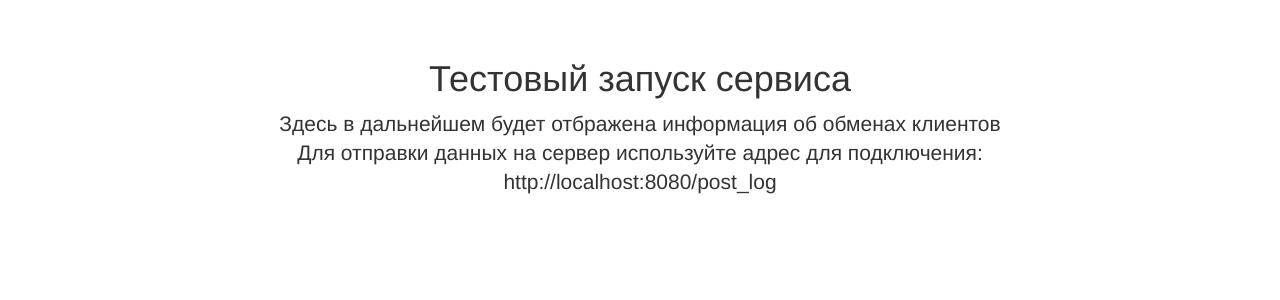
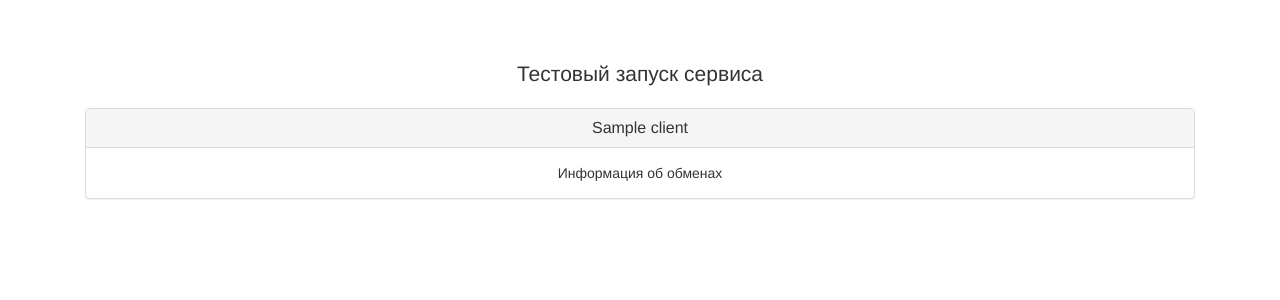
Before and after one commit to bds-orsk/1CMonitorService, a Flask app: page / in a window 1280 px wide. Shown: the part 51-351 px from the top of the page. Run offline with Flask 2, Linux system fonts and the light colour scheme; the visitor is signed in with stand-in values (Sample User, id 1); tables that the repository leaves empty hold one stand-in row (values such as "Sample post"); some libraries are stand-ins or nearby versions.

Commit message:
Fix errors

```diff
--- a/ObmenMonitorDataService.py
+++ b/ObmenMonitorDataService.py
@@ -45,6 +45,35 @@ class ObmenLogItem(Base):
                     Comment_vigruzka=self.Comment_vigruzka, Data_nachala_posl_zagr=self.Data_nachala_posl_zagr,
                     Data_nachala_posl_vigr=self.Data_nachala_posl_vigr)
 
+class ObmenCurrentErrorItem(Base):
+     __tablename__ = u'obmen_current_error'
+
+     client_id = Column(String, primary_key=True)
+     period = Column(DateTime, primary_key=True)
+     uzelib = Column(String, primary_key=True)
+
+     Data_posl_zagr = Column(DateTime)
+     Data_posl_vigr = Column(DateTime)
+     Rezult_posl_zagr = Column(String)
+     Rezult_posl_vigr = Column(String)
+
+     Comment_zagruzka = Column(String)
+     Comment_vigruzka = Column(String)
+
+     def __init__(self, client_id, period, uzelib):
+         self.client_id = client_id
+         self.period = period
+         self.uzelib = uzelib
+
+     def __repr__(self):
+        return "<ObmenLogItem id='%s'('%s','%s')>" % (self.client_id, self.period, self.uzelib)
+
+     def getDictonary(self):
+        return dict(client_id=self.client_id, period=self.period, uzelib=self.uzelib, Data_posl_zagr=self.Data_posl_zagr,
+                    Data_posl_vigr=self.Data_posl_vigr, Rezult_posl_zagr=self.Rezult_posl_zagr,
+                    Rezult_posl_vigr=self.Rezult_posl_vigr, Comment_zagruzka=self.Comment_zagruzka,
+                    Comment_vigruzka=self.Comment_vigruzka)
+
 class ObmenLogClient(Base):
      __tablename__ = u'obmen_client'
 
@@ -61,7 +90,6 @@ class ObmenLogClient(Base):
      def getDictonary(self):
         return dict(client_id=self.client_id, client_name=self.client_name)
 
-
 class ObmenMonitorService():
 
     def __init__(self):
@@ -73,7 +101,8 @@ class ObmenMonitorService():
 
     def getObmenLogItems(self):
         #log_items = self.session.query(ObmenLogItem).order_by(ObmenLogItem.period.desc()).all()
-        log_items = self.session.query(ObmenLogItem).order_by(ObmenLogItem.period.desc()).slice(1,30)
+        #log_items = self.session.query(ObmenLogItem, ObmenLogClient).outerjoin(ObmenLogClient, ObmenLogClient.client_id==ObmenLogItem.client_id).order_by(ObmenLogItem.period.desc()).slice(0,30)
+        log_items = self.session.query(ObmenLogItem).order_by(ObmenLogItem.period.desc()).slice(0,30)
         #log_items = ObmenLogItem.query.order_by(ObmenLogItem.period.desc()).all()
         entries = [s.getDictonary() for s in log_items]
         return entries
@@ -84,10 +113,16 @@ class ObmenMonitorService():
         self.session.merge(log_item)
         self.session.commit()
 
+    def addObmenErrorItem(self,error_item):
+
+        #self.session.add(log_item)
+        self.session.merge(error_item)
+        self.session.commit()
+
     def addClientItem(self,client_item):
 
         #self.session.add(log_item)
-        self.session.merge(client_item)
+        self.session.add(client_item)
         self.session.commit()
 
     def getObmenClients(self):
--- a/server.py
+++ b/server.py
@@ -6,7 +6,7 @@ from functools import wraps
 
 import xml.etree.ElementTree as ET
 
-from ObmenMonitorDataService import ObmenLogItem, ObmenMonitorService, ObmenLogClient
+from ObmenMonitorDataService import ObmenLogItem, ObmenMonitorService, ObmenLogClient, ObmenCurrentErrorItem
 
 from datetime import datetime
 
@@ -37,7 +37,9 @@ def requires_auth(f):
 @app.route("/")
 def hello(errors=None):
     log_list=False
-    return render_template(u'index.html', errors=errors, log_list=log_list)
+    obmenMonitorService= ObmenMonitorService()
+    client_items = obmenMonitorService.getObmenClients()
+    return render_template(u'index.html', errors=errors, log_list=log_list, client_items=client_items)
 
 @app.route("/log")
 #@requires_auth
@@ -130,6 +132,13 @@ def post_log():
             li.Data_nachala_posl_zagr = datetime.strptime("01.01.0001 00:00:00",'%d.%m.%Y %H:%M:%S')
 
         obmenMonitorService.addObmenLogItem(li)
+
+        if (li.Rezult_posl_zagr == "Нет"):
+            li = ObmenLogItem(client_id, period, child.attrib['uzelib'])
+            ei = ObmenCurrentErrorItem(client_id, period, li.uzelib)
+            ei.Comment_vigruzka = li.Comment_vigruzka
+            obmenMonitorService.addObmenErrorItem(ei)
+
     return render_template(u'show_log.html')
 
 @app.route("/put_log", methods=['PUT'])
@@ -170,6 +179,12 @@ def put_log():
             li.Data_nachala_posl_zagr = datetime.strptime("01.01.0001 00:00:00",'%d.%m.%Y %H:%M:%S')
 
         obmenMonitorService.addObmenLogItem(li)
+
+        if (li.Rezult_posl_zagr == "Нет"):
+            li = ObmenLogItem(client_id, period, child.attrib['uzelib'])
+            ei = ObmenCurrentErrorItem(client_id, period, li.uzelib)
+            ei.Comment_vigruzka = li.Comment_vigruzka
+            obmenMonitorService.addObmenErrorItem(ei)
     return render_template(u'show_log.html')
 
 
--- a/templates/index.html
+++ b/templates/index.html
@@ -1,9 +1,26 @@
 {% extends "layout.html" %}
 {% block body %}
-     <div class="starter-template">
-        <h1>Тестовый запуск сервиса</h1>
-        <p class="lead">Здесь в дальнейшем будет отбражена информация об обменах клиентов<br> Для отправки данных на сервер используйте адрес для подключения: <br>
-        	http://localhost:8080/post_log
-        </p>
-      </div>
+<div class="starter-template">
+
+    <h1></h1>
+
+    <p class="lead">
+        Тестовый запуск сервиса
+    </p>
+    {% if not session.logged_in %}
+    {% else %}
+    {% if client_items %}
+    {% for item in client_items %}
+    <div class="panel panel-default">
+        <div class="panel-heading">
+            <h3 class="panel-title">{{ item.client_name }}</h3>
+        </div>
+        <div class="panel-body">
+            Информация об обменах
+        </div>
+    </div>
+    {% endfor %}
+    {% endif %}
+    {% endif %}
+</div>
 {% endblock %}
--- a/templates/layout.html
+++ b/templates/layout.html
@@ -37,7 +37,7 @@
         </div>
         <div id="navbar" class="collapse navbar-collapse">
           <ul class="nav navbar-nav">
-            <li class="active"><a href="#">Монитор</a></li>
+            <li class="active"><a href="{{url_for('hello')}}">Монитор</a></li>
             {% if session.logged_in %}
             <li ><a href="{{url_for('client_items')}}">Клиенты</a></li>
             <li ><a href="{{url_for('log_items')}}">Список данных</a></li>
@@ -89,6 +89,11 @@
       </div>
       <div class="modal-body">
         <p>Сервис мониторинга обмена данными между базами 1С предприятие.</p>
+        <p>Версия 1.0.4.32 от 27.05.2016</p>
+        <h6>Изменения в данном релизе</h6>
+        <ul>
+          <li><h6>Исправлены обнаруженные ошибки. Добавлена доп. таблица для хранения ошибок. Измененна главная страница</h6></li>
+        </ul>
         <p>Версия 1.0.3.26 от 25.05.2016</p>
         <h6>Изменения в данном релизе</h6>
         <ul>
```
